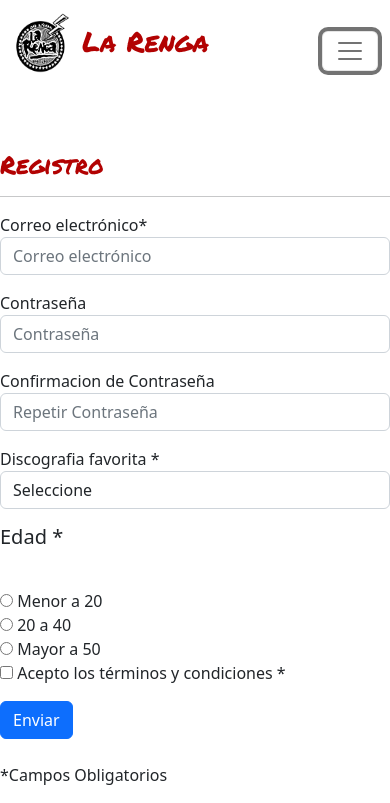
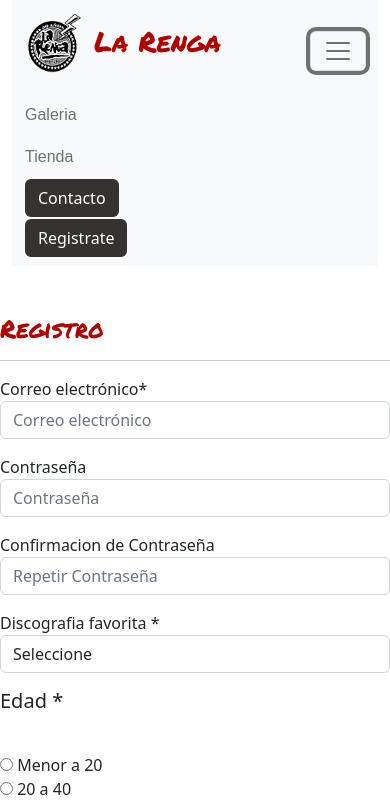
Before and after one commit to Cirox21/ba-multiplica, a plain HTML site: page Pages/registro.html in a window 390 px wide. Both pictures are taken after a click on the button "Toggle navigation". Shown: the top 803 px of the page. Drawn offline with nearby package versions, Linux system fonts and the light colour scheme.

Commit message:
Actualizacion

```diff
--- a/CSS/style.css
+++ b/CSS/style.css
@@ -1,3 +1,4 @@
+
 
 #titulo {
     color: #B20202;
@@ -14,8 +15,10 @@ h2 {
     font-family: 'Permanent Marker', cursive;
 }
 
+
 nav ul li {
     display: inline-block;
+    margin: 1px;
 }
 
 
--- a/Pages/registro.html
+++ b/Pages/registro.html
@@ -15,28 +15,25 @@
 </head>
 <header>
     <div class="container">
-        <nav class="navbar navbar-expand-lg navbar-ligth">
+        <nav class="navbar navbar-expand-lg bg-light">
+            <div class="container-fluid">
                 <a class="navbar-brand" href="../index.html">
                     <h1 class="mb-3" id="titulo">
                         <img src="../Image/logo.png" alt="" id="logo">
                         La Renga
                     </h1>
                 </a>
-            <button
-              class="navbar-toggler"
-              data-target="#menu"
-              data-toggle="collapse"
-              type="button">
+              <button class="navbar-toggler" type="button" data-bs-toggle="collapse" data-bs-target="#navbarNavAltMarkup" aria-controls="navbarNavAltMarkup" aria-expanded="false" aria-label="Toggle navigation">
                 <span class="navbar-toggler-icon"></span>
               </button>
-            <div class="collapse navbar-collapse" id="menu">
+              <div class="collapse navbar-collapse" id="navbarNavAltMarkup">
                     <ul class="navbar-nav m-auto">
 
                         <li class="nav-item">
                             <a href="./galeria.html" class="nav-link">Galeria</a>
                         </li>
                         <li class="nav-item">
-                        <a href="./tienda.html" class="nav-link">Tienda</a>
+                            <a href="tienda.html" class="nav-link">Tienda</a>
                         </li>
                     </ul>
                     <ul class="navbar-nav">
@@ -70,9 +67,10 @@
                             </div>
                         </li>
                         <li class="nav-item">
-                        <a class="btn" id="boton" href="./registro.html" role="button">Registrate</a>
+                            <a class="btn" id="boton" href="registro.html" role="button">Registrate</a>
                         </li>
                     </ul>
+              </div>
             </div>
           </nav>
     </div>
```
Also changed, not shown: Pages/galeria.html (+6 -8 lines), Pages/tienda.html (+6 -8 lines), index.html (+7 -11 lines). Lines whose indentation alone changed are shown as unchanged.
